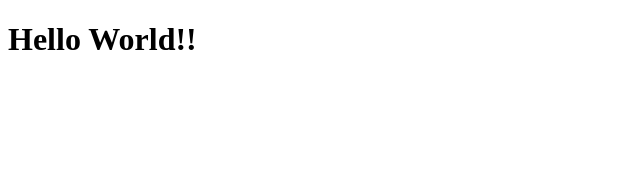
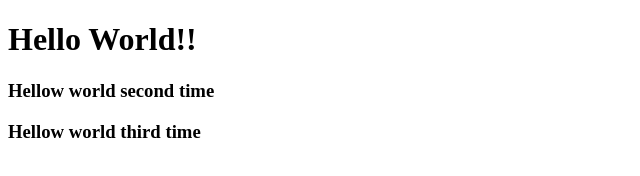
Before and after one commit to Vatsal-360ithub/practice-repo, a plain HTML site: page index.html in a window 1280 px wide. Shown: the whole page, without its empty margins (0-640 px from the left). Drawn offline with Linux system fonts and the light colour scheme.

Commit message:
3rd Commit
3rd Commit description

```diff
--- a/index.html
+++ b/index.html
@@ -7,5 +7,7 @@
 </head>
 <body>
     <div><h1>Hello World!!</h1></div>
+    <h3>Hellow world second time</h3>
+    <h3>Hellow world third time</h3>
 </body>
 </html>
```
Also changed, not shown: 1 other file.
